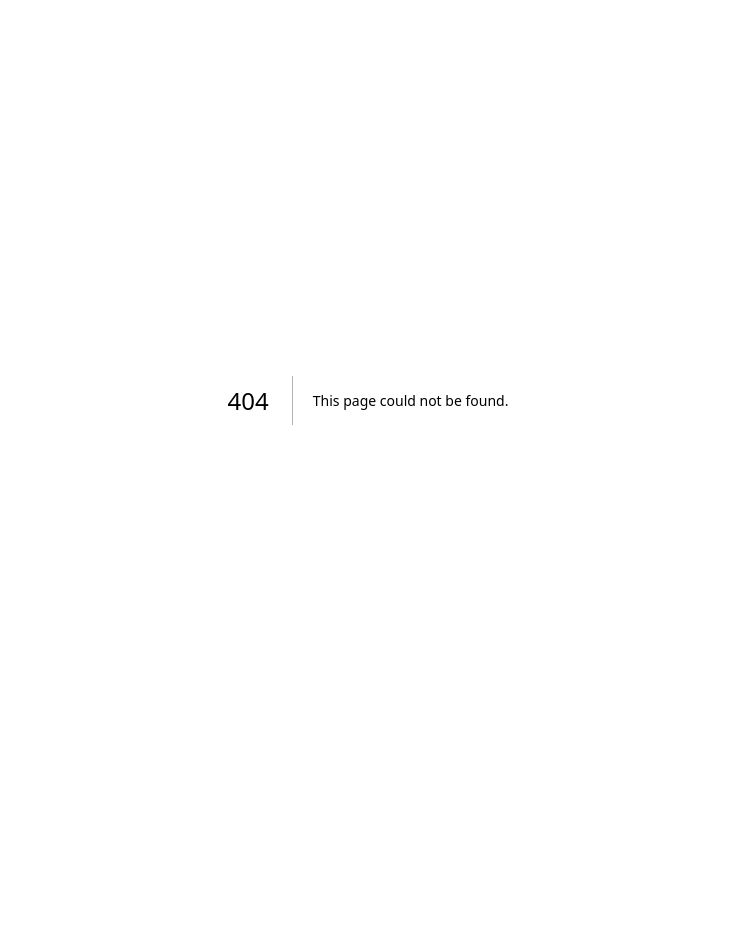
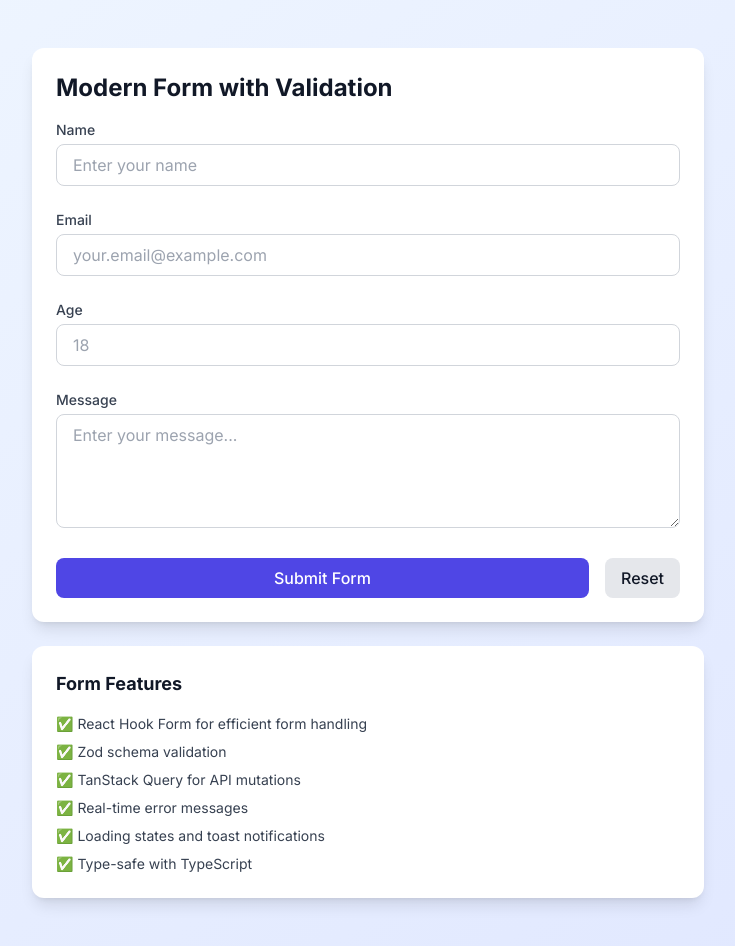
Before and after one commit to fmspathankot-spec/fastapi-frontend, a Next.js app: page /forms in a window 1280 px wide. Before the commit this address had no page. Shown: the whole page, without its empty margins (272-1007 px from the left). Before the commit the page ends 800 px from the top, so only its background shows below. Built offline with nearby package versions, Linux system fonts and the light colour scheme.

Commit message:
Add forms page with React Hook Form and Zod validation

```diff
--- /dev/null
+++ b/src/app/forms/page.tsx
@@ -0,0 +1,124 @@
+"use client";
+
+import { useForm } from "react-hook-form";
+import { zodResolver } from "@hookform/resolvers/zod";
+import { z } from "zod";
+import { Card, CardHeader, CardTitle, CardContent } from "@/components/ui/Card";
+import { Input } from "@/components/ui/Input";
+import { Button } from "@/components/ui/Button";
+import { usePost } from "@/hooks/use-api";
+import { toast } from "sonner";
+
+const formSchema = z.object({
+  name: z.string().min(2, "Name must be at least 2 characters"),
+  email: z.string().email("Invalid email address"),
+  age: z.number().min(18, "Must be at least 18 years old").max(120, "Invalid age"),
+  message: z.string().min(10, "Message must be at least 10 characters"),
+});
+
+type FormData = z.infer<typeof formSchema>;
+
+export default function FormsPage() {
+  const {
+    register,
+    handleSubmit,
+    formState: { errors },
+    reset,
+  } = useForm<FormData>({
+    resolver: zodResolver(formSchema),
+  });
+
+  const { mutate, isPending } = usePost<FormData, any>("/api/submit", (data) => {
+    toast.success("Form submitted successfully!");
+    reset();
+  });
+
+  const onSubmit = (data: FormData) => {
+    console.log("Form data:", data);
+    mutate(data);
+  };
+
+  return (
+    <div className="min-h-screen bg-gradient-to-br from-blue-50 to-indigo-100 dark:from-gray-900 dark:to-gray-800 py-12 px-4">
+      <div className="container mx-auto max-w-2xl">
+        <Card>
+          <CardHeader>
+            <CardTitle>Modern Form with Validation</CardTitle>
+          </CardHeader>
+          <CardContent>
+            <form onSubmit={handleSubmit(onSubmit)} className="space-y-6">
+              <Input
+                label="Name"
+                {...register("name")}
+                error={errors.name?.message}
+                placeholder="Enter your name"
+              />
+
+              <Input
+                label="Email"
+                type="email"
+                {...register("email")}
+                error={errors.email?.message}
+                placeholder="your.email@example.com"
+              />
+
+              <Input
+                label="Age"
+                type="number"
+                {...register("age", { valueAsNumber: true })}
+                error={errors.age?.message}
+                placeholder="18"
+              />
+
+              <div>
+                <label className="block text-sm font-medium text-gray-700 dark:text-gray-300 mb-1">
+                  Message
+                </label>
+                <textarea
+                  {...register("message")}
+                  className="w-full px-4 py-2 border rounded-lg focus:outline-none focus:ring-2 focus:ring-indigo-500 transition-all bg-white dark:bg-gray-800 text-gray-900 dark:text-white border-gray-300 dark:border-gray-600"
+                  rows={4}
+                  placeholder="Enter your message..."
+                />
+                {errors.message && (
+                  <p className="mt-1 text-sm text-red-600 dark:text-red-400">
+                    {errors.message.message}
+                  </p>
+                )}
+              </div>
+
+              <div className="flex gap-4">
+                <Button type="submit" isLoading={isPending} className="flex-1">
+                  Submit Form
+                </Button>
+                <Button
+                  type="button"
+                  variant="secondary"
+                  onClick={() => reset()}
+                >
+                  Reset
+                </Button>
+              </div>
+            </form>
+          </CardContent>
+        </Card>
+
+        <Card className="mt-6">
+          <CardHeader>
+            <CardTitle className="text-lg">Form Features</CardTitle>
+          </CardHeader>
+          <CardContent>
+            <ul className="space-y-2 text-sm">
+              <li>✅ React Hook Form for efficient form handling</li>
+              <li>✅ Zod schema validation</li>
+              <li>✅ TanStack Query for API mutations</li>
+              <li>✅ Real-time error messages</li>
+              <li>✅ Loading states and toast notifications</li>
+              <li>✅ Type-safe with TypeScript</li>
+            </ul>
+          </CardContent>
+        </Card>
+      </div>
+    </div>
+  );
+}
```
